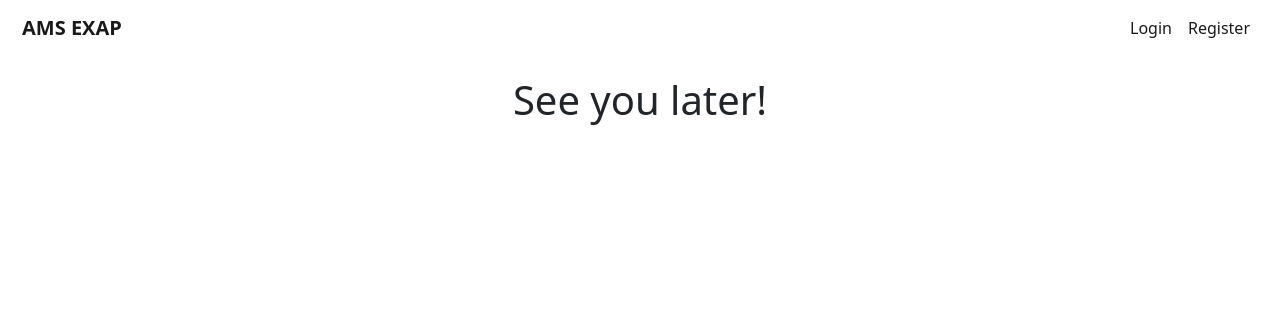
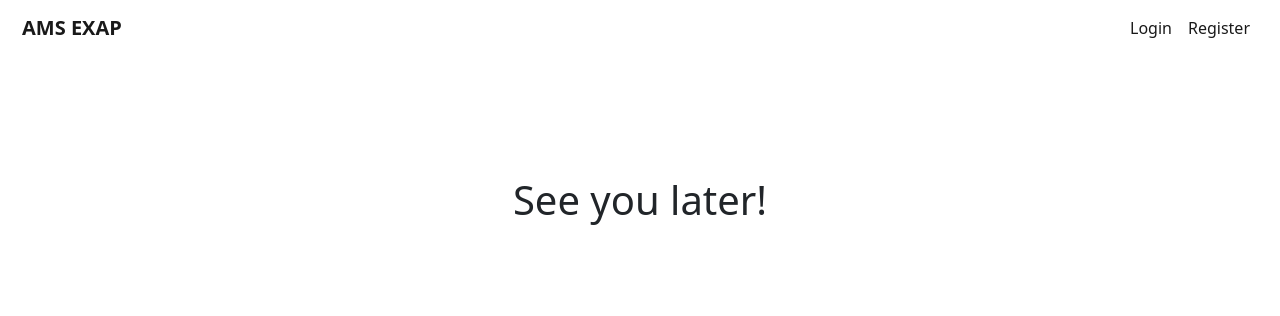
Before and after one commit to JackPadalino/ExApp, a Django app: page /users/logout/ in a window 1280 px wide. Shown: the top 316 px of the page. Run offline with Django 4.2, Linux system fonts and the light colour scheme.

Commit message:
Updated logout template

```diff
--- a/main/static/main/main.css
+++ b/main/static/main/main.css
@@ -30,6 +30,11 @@ body{
 
 .welcome-title{
   font-size:125px;
+}
+
+.goodbye-title-div{
+  padding-top:100px;
+  text-align:center;
 }
 
 .project-card{
--- a/users/templates/users/logout.html
+++ b/users/templates/users/logout.html
@@ -1,6 +1,6 @@
 {% extends 'main/base.html' %}
 {% block content %}
-<div class='page-title'>
+<div class='goodbye-title-div'>
     <h1>See you later!</h1>
 </div>
 {% endblock content %}
```
Also changed, not shown: db.sqlite3.
